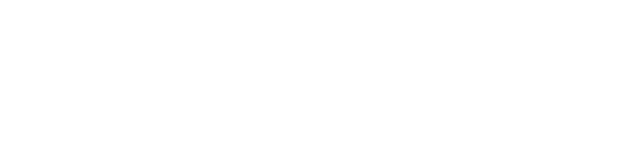
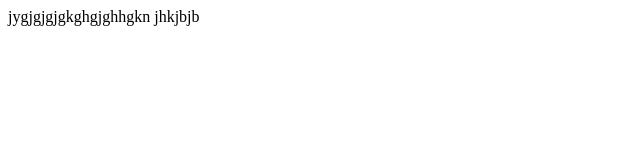
Before and after one commit to liyang1996/jiekezuoye, a plain HTML site: page 1.html in a window 1280 px wide. Shown: the whole page, without its empty margins (0-640 px from the left). Drawn offline with Linux system fonts and the light colour scheme.

Commit message:
第一册更改

```diff
--- a/1.html
+++ b/1.html
@@ -5,6 +5,7 @@
     <title>Document</title>
 </head>
 <body>
-
+    jygjgjgjgkghgjghhgkn
+    jhkjbjb
 </body>
 </html>
```
